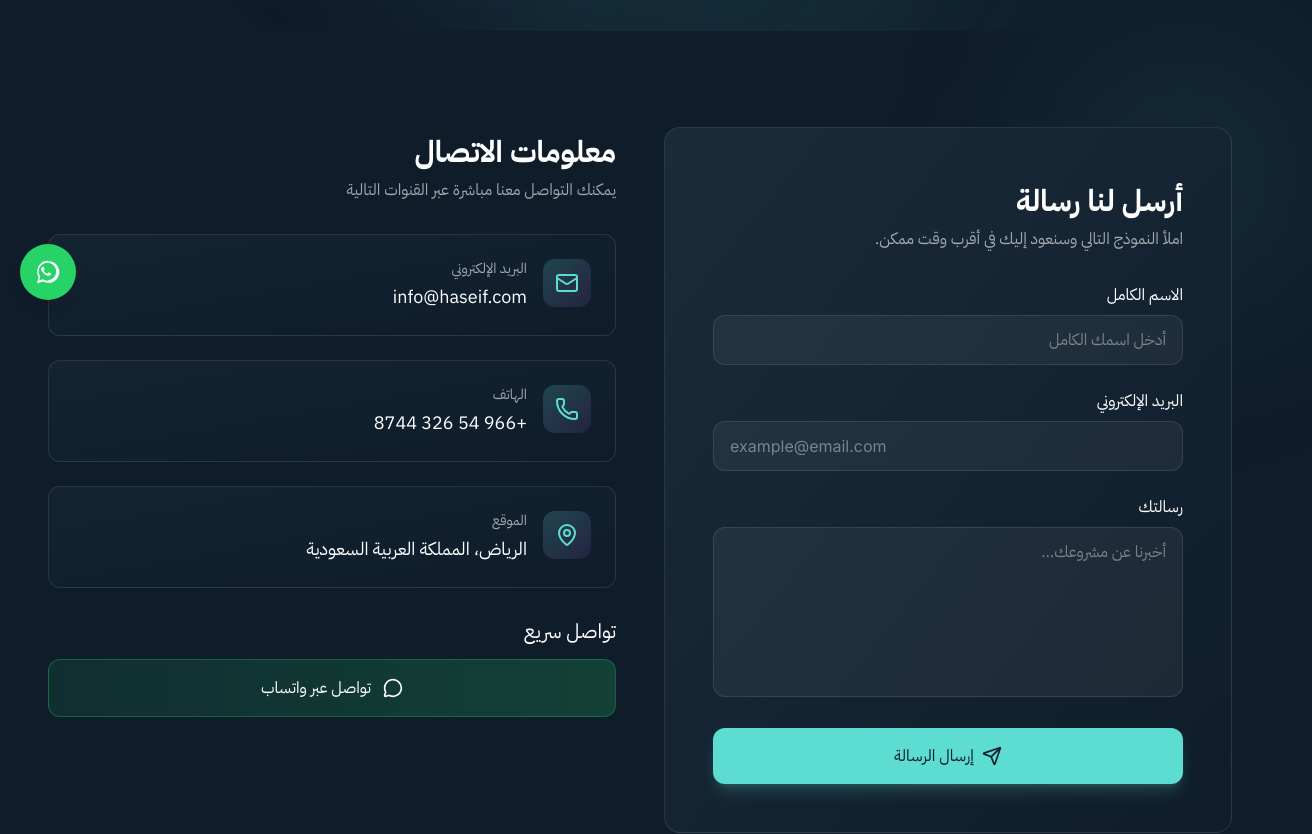
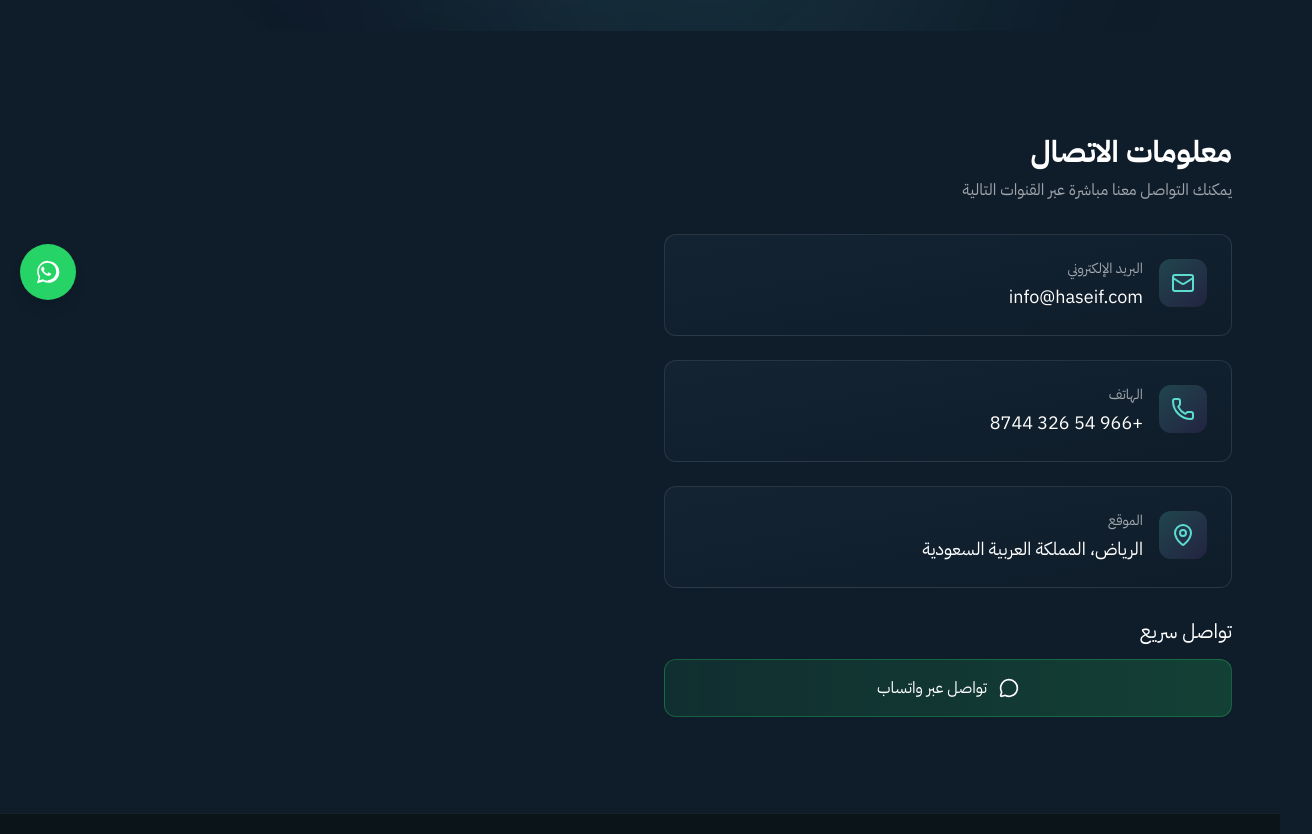
Before and after one commit to Hamza-ALyemeni/Hasif, a React (Vite) app: page /ar/contact in a window 1280 px wide. Shown: the part 480-1314 px from the top of the page, 1312 px wide, since content can reach past the window. Built offline with nearby package versions, Linux system fonts and the light colour scheme.

Commit message:
hiding contact form for now

```diff
--- a/src/pages/ContactPage.tsx
+++ b/src/pages/ContactPage.tsx
@@ -56,8 +56,7 @@ export function ContactPage() {
         <div className="max-w-7xl mx-auto">
           <div className="grid lg:grid-cols-2 gap-12">
             {/* Contact Form */}
-            <div className="relative">
-              {/* Background Glow */}
+            {/* <div className="relative">
               <div className="absolute -top-20 -right-20 w-64 h-64 bg-[#5DDCD1]/10 rounded-full blur-[100px]"></div>
 
               <div className="relative z-10 p-8 lg:p-12 bg-gradient-to-br from-[#1A2B3A] to-[#0F1D2A] rounded-2xl border border-white/10">
@@ -65,7 +64,6 @@ export function ContactPage() {
                 <p className="text-white/60 mb-8">املأ النموذج التالي وسنعود إليك في أقرب وقت ممكن.</p>
 
                 <form onSubmit={handleSubmit} className="space-y-6">
-                  {/* Name Input */}
                   <div>
                     <label htmlFor="name" className="block text-white mb-2">
                       الاسم الكامل
@@ -82,7 +80,6 @@ export function ContactPage() {
                     />
                   </div>
 
-                  {/* Email Input */}
                   <div>
                     <label htmlFor="email" className="block text-white mb-2">
                       البريد الإلكتروني
@@ -100,7 +97,6 @@ export function ContactPage() {
                     />
                   </div>
 
-                  {/* Message Input */}
                   <div>
                     <label htmlFor="message" className="block text-white mb-2">
                       رسالتك
@@ -117,7 +113,6 @@ export function ContactPage() {
                     />
                   </div>
 
-                  {/* Submit Button */}
                   <button
                     type="submit"
                     className="w-full px-6 py-4 bg-[#5DDCD1] text-[#0F1D2A] rounded-lg hover:bg-[#4DCCC1] transition-all duration-300 shadow-lg shadow-[#5DDCD1]/20 hover:shadow-[#5DDCD1]/40 flex items-center justify-center gap-2"
@@ -127,7 +122,7 @@ export function ContactPage() {
                   </button>
                 </form>
               </div>
-            </div>
+            </div> */}
 
             {/* Contact Information */}
             <div className="space-y-8">
--- a/src/pages/en/ContactPageEN.tsx
+++ b/src/pages/en/ContactPageEN.tsx
@@ -72,8 +72,7 @@ export function ContactPageEN() {
         <div className="max-w-7xl mx-auto relative z-10">
           <div className="grid lg:grid-cols-2 gap-12">
             {/* Contact Form */}
-            <div className="relative">
-              {/* Background Glow */}
+            {/* <div className="relative">
               <div className="absolute -top-20 -left-20 w-64 h-64 bg-[#5DDCD1]/10 rounded-full blur-[100px]"></div>
 
               <div className="relative z-10 p-8 lg:p-12 bg-gradient-to-br from-[#1A2B3A] to-[#0F1D2A] rounded-2xl border border-white/10">
@@ -81,7 +80,6 @@ export function ContactPageEN() {
                 <p className="text-white/60 mb-8">We'll get back to you as soon as possible</p>
 
                 <form onSubmit={handleSubmit} className="space-y-6">
-                  {/* Name Input */}
                   <div>
                     <label htmlFor="name" className="block text-white mb-2">
                       Full Name
@@ -98,7 +96,6 @@ export function ContactPageEN() {
                     />
                   </div>
 
-                  {/* Email Input */}
                   <div>
                     <label htmlFor="email" className="block text-white mb-2">
                       Email Address
@@ -115,7 +112,6 @@ export function ContactPageEN() {
                     />
                   </div>
 
-                  {/* Message Input */}
                   <div>
                     <label htmlFor="message" className="block text-white mb-2">
                       Your Message
@@ -132,7 +128,6 @@ export function ContactPageEN() {
                     />
                   </div>
 
-                  {/* Submit Button */}
                   <button
                     type="submit"
                     className="w-full px-6 py-4 bg-[#5DDCD1] text-[#0F1D2A] rounded-lg hover:bg-[#4DCCC1] transition-all duration-300 shadow-lg shadow-[#5DDCD1]/20 hover:shadow-[#5DDCD1]/40 flex items-center justify-center gap-2 font-semibold"
@@ -142,7 +137,7 @@ export function ContactPageEN() {
                   </button>
                 </form>
               </div>
-            </div>
+            </div> */}
 
             {/* Contact Information */}
             <div className="space-y-8">
```
